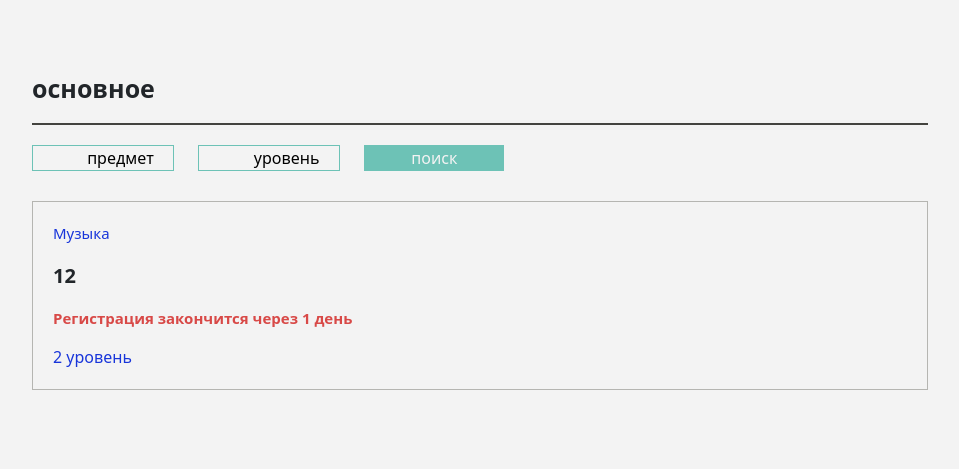
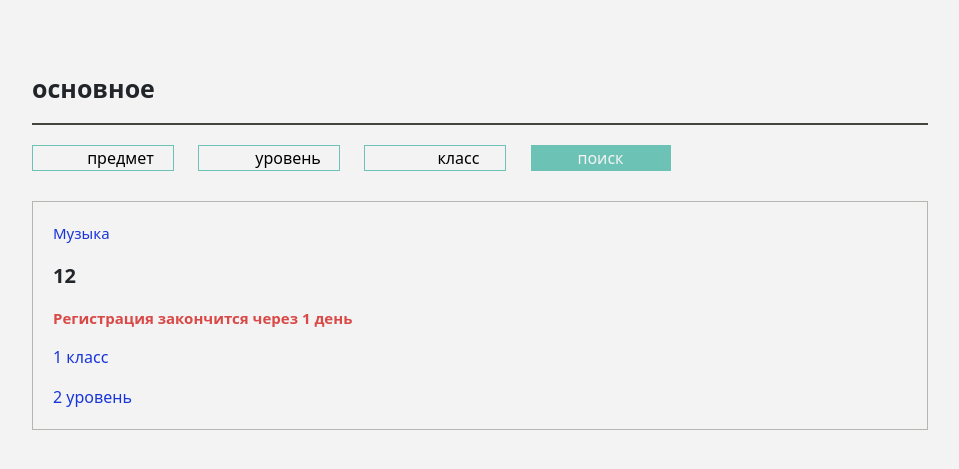
Before and after one commit to justUlik/check_olympiads, a Django app: page / in a window 1280 px wide. Shown: the part 154-623 px from the top of the page, without its empty margins (160-1119 px from the left). Run offline with Django 3.2, Linux system fonts and the light colour scheme; data comes from the database, SQL or seed files in the repository; both versions use the stored data as it was after the commit.

Commit message:
add grade filter to mainpage

```diff
--- a/mainpage/static/css/style.css
+++ b/mainpage/static/css/style.css
@@ -348,7 +348,6 @@ select {
 
 select {
   width: 140px !important;
-  padding-left: 50%;
   background: #F3F3F3;
   padding-left: 35px;
   text-align: -webkit-center;
@@ -362,6 +361,7 @@ select {
 
 select .opt {
   width: 140px !important;
+  padding-left: 25%;
   text-align: -webkit-center;
 }
 
--- a/mainpage/templates/mainpage/index.html
+++ b/mainpage/templates/mainpage/index.html
@@ -41,7 +41,7 @@
 
           <form method="get" class="form_filter">
             <div class="form_filter_obj">
-                <select id="subject" name="subject">
+                <select id="subject" name="subject" style="padding-left: 25%;">
                   <option class="opt" selected>предмет</option>
                   {% for sub in subjects %}
                     <option class="opt" value="{{ sub }}">{{ sub }}</option>
@@ -49,10 +49,18 @@
                 </select>
             </div>
             <div class="form_filter_obj">
-                <select id="rank" name="rank">
+                <select id="rank" name="rank" style="padding-left: 27%;">
                   <option class="opt" selected>уровень</option>
                   {% for rank in ranks %}
                     <option class="opt" value="{{ rank }}">{{ rank }}</option>
+                  {% endfor %}
+                </select>
+            </div>
+            <div class="form_filter_obj">
+                <select id="grade" name="grade" style="padding-left: 33%;">
+                  <option class="opt" selected>класс</option>
+                  {% for grade in grades %}
+                    <option class="opt" value="{{ grade }}">{{ grade }}</option>
                   {% endfor %}
                 </select>
             </div>
@@ -70,8 +78,9 @@
                     {% else %}
                       <p class="date"> Регистрация закончится через {{ i.2 }}</p>
                     {% endif %}
-                    {% if i.3 != "н" %}
-                      <p class="rank">{{ i.3 }} уровень</p>
+                    <p class="rank">{{ i.3 }} класс</p>
+                    {% if i.4 != "н" %}
+                      <p class="rank">{{ i.4 }} уровень</p>
                     {% else %}
                       <p class="rank">Олимпиада не имеет уровня</p>
                     {% endif %}
--- a/mainpage/views.py
+++ b/mainpage/views.py
@@ -27,10 +27,10 @@ def view_olympiads(request):
     data = []
     olympiads = Olympiad.objects.filter(register_end_date__gte=datetime.date.today()).order_by('register_end_date')
     filter = OlympiadFilter(request.GET, queryset=olympiads)
-    test = Olympiad.objects.only('subject')
     olympiads = filter.qs
     subjects = ['Математика', 'Русский язык', 'Литература', 'История', 'Физическая культура', 'Музыка', 'Технология', 'Химия', 'Биология', 'Физика', 'Экология', 'География', 'Естествознание', 'Астрономия', 'Окружающий мир', 'Изобразительное искусство', 'Основы безопасности жизнедеятельности', 'Информатика', 'Робототехника', 'Экономика']
     ranks = ['1', '2', '3', 'нет']
+    grades = ['1', '2', '3', '4', '5', '6', '7', '8', '9', '10', '11']
     for olympiad in olympiads:
         day = olympiad.register_end_date - datetime.date.today()
         day = _plural_days(day.days)
@@ -38,5 +38,6 @@ def view_olympiads(request):
             olympiad.subject,
             olympiad.name,
             day,
+            olympiad.grade,
             olympiad.rank])
-    return render(request, 'mainpage/index.html', {'data': data, 'subjects' : subjects, 'ranks' : ranks})
+    return render(request, 'mainpage/index.html', {'data': data, 'subjects' : subjects, 'ranks' : ranks, 'grades': grades})
--- a/olympiads/filters.py
+++ b/olympiads/filters.py
@@ -4,4 +4,4 @@ import django_filters
 class OlympiadFilter(django_filters.FilterSet):
     class Meta:
         model = Olympiad
-        fields = ['subject', 'rank']
+        fields = ['subject', 'rank', 'grade']
--- a/olympiads/models.py
+++ b/olympiads/models.py
@@ -37,6 +37,19 @@ class Olympiad(models.Model):
         ("Робототехника", "Робототехника"),
         ("Экономика", "Экономика"),
     ]
+    CHOICES_GRADES = [
+        ("1", "1"),
+        ("2", "2"),
+        ("3", "3"),
+        ("4", "4"),
+        ("5", "5"),
+        ("6", "6"),
+        ("7", "7"),
+        ("8", "8"),
+        ("9", "9"),
+        ("10", "10"),
+        ("11", "11"),
+    ]
     subject = models.TextField(choices=CHOICES_SUBJECT, max_length=100, blank=True)
     name = models.TextField(max_length=100, blank=True)
     register_end_date = models.DateField(default=None)
@@ -45,6 +58,7 @@ class Olympiad(models.Model):
     rank = models.TextField(choices=CHOICES_RANKS)
     support_email = models.EmailField(default=None)
     address = models.TextField(default=None)
+    grade = models.TextField(choices=CHOICES_GRADES, default=None)
 
 
     def __str__(self):
```
Also changed, not shown: db.sqlite3, olympiads/migrations/0002_olympiad_grade.py (added).
